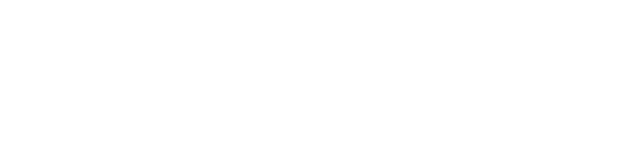
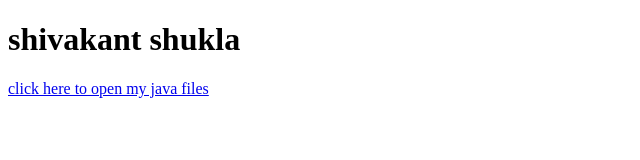
Before and after one commit to codetech-shivam/ALL-JAVA-PROGRAM, a plain HTML site: page index.html in a window 1280 px wide. Shown: the whole page, without its empty margins (0-640 px from the left). Drawn offline with Linux system fonts and the light colour scheme.

Commit message:
Update index.html

```diff
--- a/index.html
+++ b/index.html
@@ -7,7 +7,8 @@
     <title>Document</title>
 </head>
 <body>
-    <a href="https://github.com/codetech-shivam/JAVA-PROGRAM"></a>
+    <h1> shivakant shukla </h1>
+    <a href="https://github.com/codetech-shivam/JAVA-PROGRAM">click here to open my java files</a>
 
 </body>
 </html>
```
